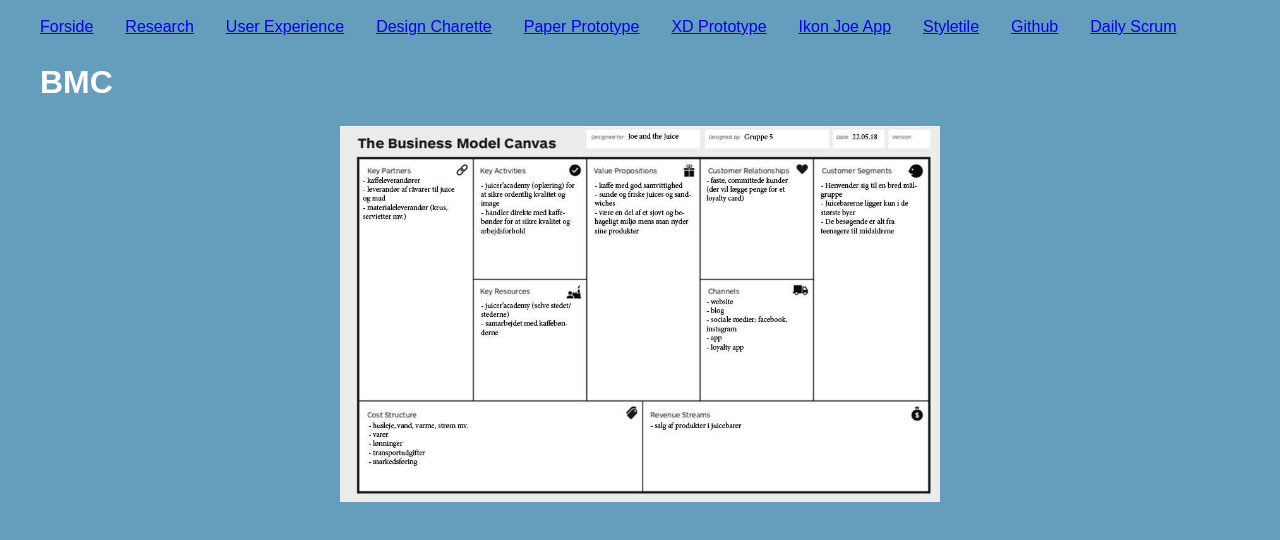
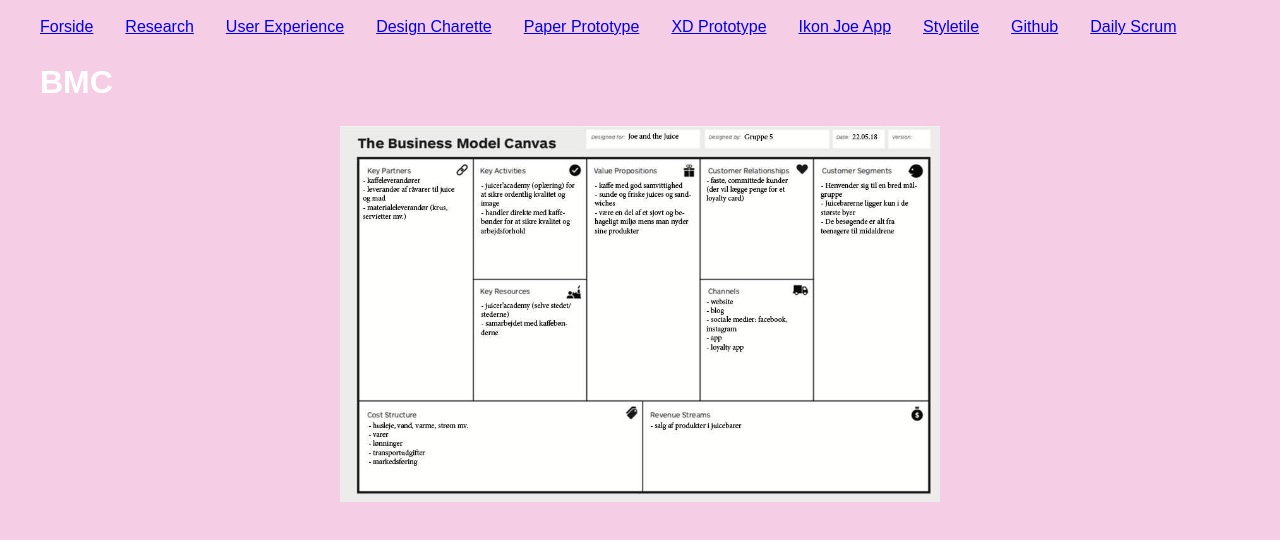
Before and after one commit to mikk199c/Joe-app, a plain HTML site: page bmc.html in a window 1280 px wide. Drawn offline with nearby package versions, Linux system fonts and the light colour scheme.

Commit message:
billederupdate

```diff
--- a/CSS/main.css
+++ b/CSS/main.css
@@ -10,7 +10,7 @@ body {
     max-width: 1200px;
     margin: 0 auto;
     font-family: 'Montserrat', sans-serif;
-    background-color: #659DBD;
+    background-color: #F5CDE4;
     color: white;
 }
 
@@ -22,7 +22,7 @@ nav ul {
     flex-direction: row;
     list-style: none;
     padding-left: 0;
-    color: black;
+    color: transparent;
 
 
 }
@@ -30,14 +30,14 @@ nav ul {
 nav ul li {
     position: relative;
     padding-right: 2em;
-    color: black;
+    color: transparent;
 
 }
 
 .dropdown > ul {
     display: none;
     position: absolute;
-    background-color: black;
+    background-color: transparent;
     box-shadow: 0px 8px 16px 0px rgba(0, 0, 0, 0.2);
     padding: 12px 16px;
     z-index: 1;
```
Also changed, not shown: assets/designcharette_01.JPG (added), assets/designcharette_02.JPG (added), assets/designcharette_05.JPG (added), assets/experiencemap.JPG (added), 2 other files.
